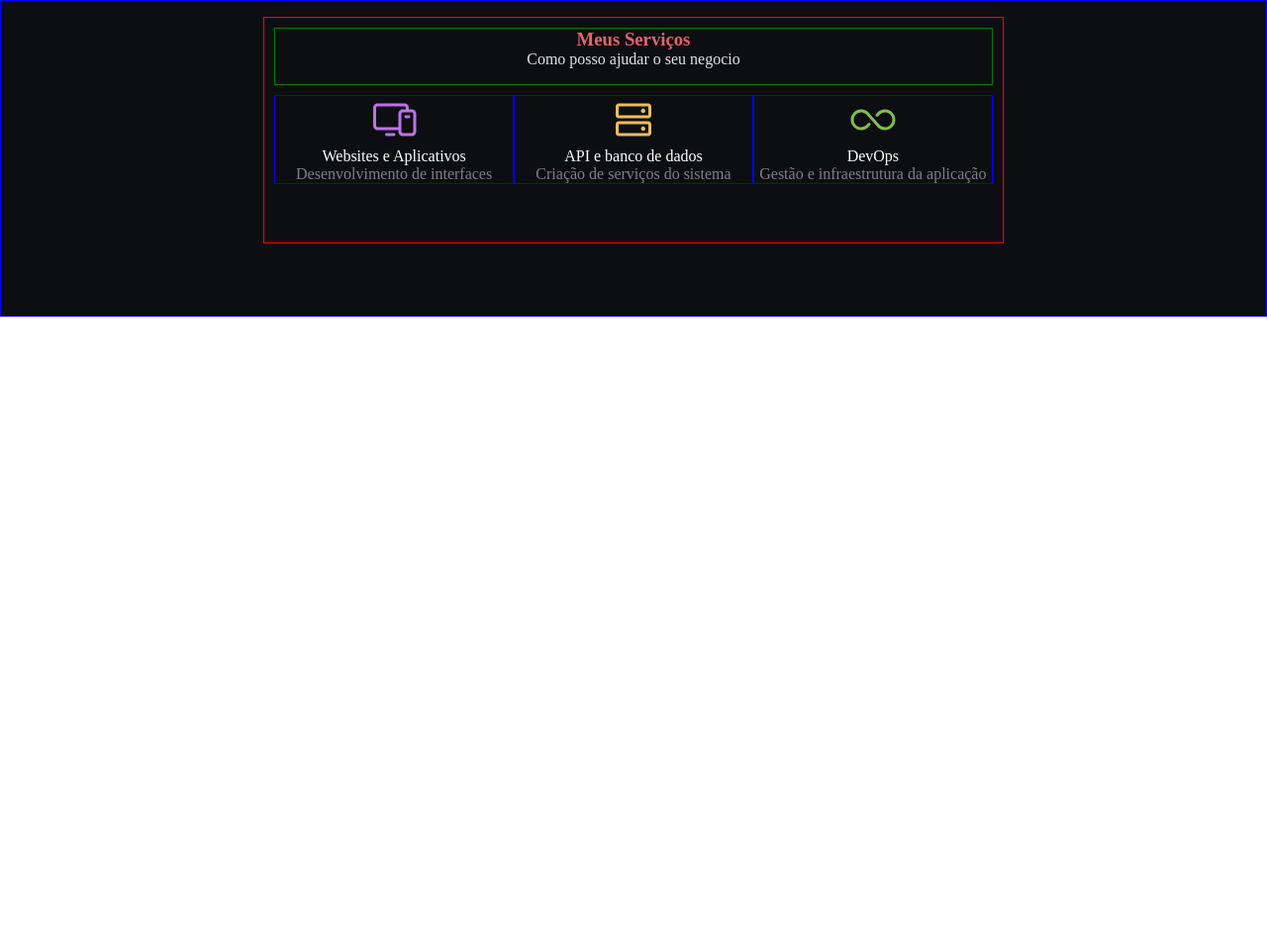
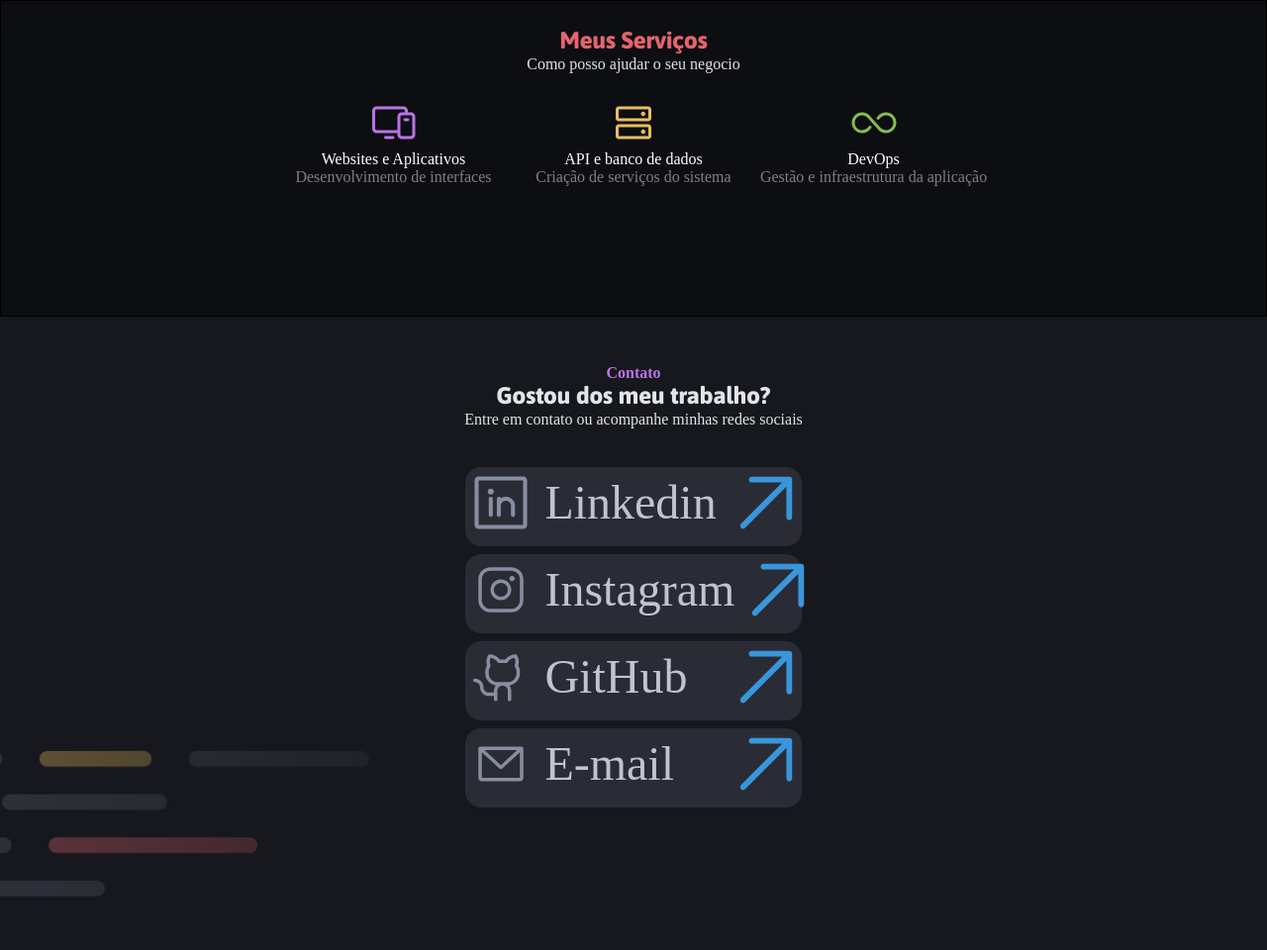
Before and after one commit to lhsgodoy/rocketseat-dev, a plain HTML site: page index.html in a window 1280 px wide. Shown: the part 1600-2560 px from the top of the page at 99% size. Before the commit the page ends 1920 px from the top, so only its background shows below. Drawn offline with Linux system fonts and the light colour scheme; a web font is replaced by a local one.

Commit message:
final commit

```diff
--- a/index.html
+++ b/index.html
@@ -112,6 +112,60 @@
                 </div>
             </div>
         </div>
+    </div>
+    <div id="container-contact">
+       <div id="tittle-contact">
+            <strong>Contato</strong>
+            <h3 class="white">Gostou dos meu trabalho?</h3>
+            <p>Entre em contato ou acompanhe minhas redes sociais</p>
+       </div>
+       <div id="contact">
+        <div id="contacts">
+            <div class="img-container">
+                <img src="assets/icons/Vector (8).svg" alt="" height="100%">
+            </div>
+            <div class="span-container">
+                <span>Linkedin</span>
+            </div>
+            <div class="img-container">
+                <img src="assets/icons/Vector (9).svg" alt="" height="100%">
+            </div>
+        </div>
+        <div id="contacts">
+            <div class="img-container">
+                <img src="assets/icons/InstagramLogo.svg" alt="" height="100%">
+            </div>
+            <div class="span-container">
+                <span>Instagram</span>
+            </div>
+            <div class="img-container">
+                <img src="assets/icons/Vector (9).svg" alt="" height="100%">
+            </div>
+        </div>
+        <div id="contacts">
+            <div class="img-container">
+                <img src="assets/icons/GithubLogo.svg" alt="" height="100%">
+            </div>
+            <div class="span-container">
+                <span>GitHub</span>
+            </div>
+            <div class="img-container">
+                <img src="assets/icons/Vector (9).svg" alt="" height="100%">
+            </div>
+        </div>
+        <div id="contacts">
+            <div class="img-container">
+                <img src="assets/icons/EnvelopeSimple.svg" alt="" height="100%">
+            </div>
+            <div class="span-container">
+                <span>E-mail</span>
+            </div>
+            <div class="img-container">
+                <img src="assets/icons/Vector (9).svg" alt="" height="100%">
+            </div>
+        </div>
+       </div>
+
 
     </div>
 
--- /dev/null
+++ b/styles/contact.css
@@ -0,0 +1,52 @@
+#container-contact {
+    background: url(../assets/images/Background_Contacts.png);
+    height: 80vh;
+    width: 100%;
+    padding: 6vh;
+}
+
+#tittle-contact {
+    height: 10vh;
+    width: 60%;
+    margin-inline: auto;
+    text-align: center;
+
+    strong {
+        color: var(--primary-purple);
+    }
+    p {
+        color: var(--gray-600);
+    }
+}
+
+#contact {
+    width: 30%;
+    height: 70%;;
+    margin-inline: auto;
+    margin-top: 3vh;
+}
+
+#contacts {
+    margin: 1vh;
+    height: 10vh;
+    background-color: var(--gray-300);
+    border-radius: 2vh;
+    display: flex;
+    grid-template-columns: 1fr 2fr 1fr;
+    }
+
+    #contacts div{
+        margin: 1vh;
+        display: grid;
+        color: var(--gray-500);
+        font-size: 3rem;
+
+    }
+
+.img-container {
+        height: 70%;
+    }
+.span-container {
+    height: 70%;
+    width: 65%;
+}
--- a/styles/global.css
+++ b/styles/global.css
@@ -34,3 +34,10 @@
 
 .red {
     color: var(--primary-red);
+    font: var(--title-md);
+}
+
+.white {
+    color: var(--gray-600);
+    font: var(--title-md);
+}
--- a/styles/index.css
+++ b/styles/index.css
@@ -2,3 +2,4 @@
 @import url(main.css);
 @import url(projects.css);
 @import url(services.css);
+@import url(contact.css);
--- a/styles/main.css
+++ b/styles/main.css
@@ -3,7 +3,7 @@
     height: 100vh;
     width: 100%;
     position: relative;
-    border: 1px solid green;
+    border: 1px solid black;
 }
 
 #container-info {
@@ -11,12 +11,10 @@
     height: 500px;
     margin-inline: auto;
     margin-block: 10vh;
-    border: 1px solid red;
 
 }
 
 #info-img {
-    border: 1px solid blue;
     text-align: center;
     height: 40%;
     margin: 1rem;
@@ -26,7 +24,6 @@
 }
 
 #info {
-    border: 1px solid yellow;
     text-align: center;
     height: 30%;
     margin: 1rem;
--- a/styles/projects.css
+++ b/styles/projects.css
@@ -3,16 +3,14 @@
     height: 100vh;
     width: 100%;
     position: relative;
-    border: 1px solid green;
 }
 
 #tittle-projects {
     width: 60%;
     height: 5%;
     margin-inline: auto;
-    margin-top: 5vh;
+    padding: 3vh;
     margin-bottom: 2vh;
-    border: 1px solid red;
     text-align: center;
 
             h1 {
@@ -22,11 +20,10 @@
 #projects {
     width: 60%;
     height: 80%;
-    border: 1px solid yellow;
     margin-inline: auto;
     display: grid;
     grid-template-columns: 1fr 1fr 1fr;
-    padding: 1vh;
+    padding: 3vh;
         p {
             color: var(--gray-500);
             font: var(--text-s);
@@ -49,7 +46,6 @@
 
 {
     background-color: var(--gray-300);
-    border: 1px solid red;
     height: 35vh;
     width: 35vh;
     color:white;
--- a/styles/services.css
+++ b/styles/services.css
@@ -2,8 +2,8 @@
     background-color: var(--gray-100);
     height: 40vh;
     width: 100%;
-    border: 1px solid blue;
     padding: 2vh;
+    border: 1px solid black;
 }
 
 #services {
@@ -11,11 +11,9 @@
     width: 60%;
     height: 80%;
     margin-inline: auto;
-   border: 1px solid red;
 }
 
 #tittle-services {
-    border: 1px solid green;
     text-align: center;
     padding-bottom: 2vh;;
     p{
@@ -31,7 +29,6 @@
 
     div{
 
-        border: 1px solid blue;
         width: 40vh;
         span:nth-child(2) {
             color: white;
@@ -48,5 +45,3 @@
 .grey {
     color:grey;
 }
-
-i
```
Also changed, not shown: assets/icons/EnvelopeSimple.svg (added), assets/icons/GithubLogo.svg (added), assets/icons/InstagramLogo.svg (added), assets/icons/Vector (8).svg (added), assets/icons/Vector (9).svg (added).
